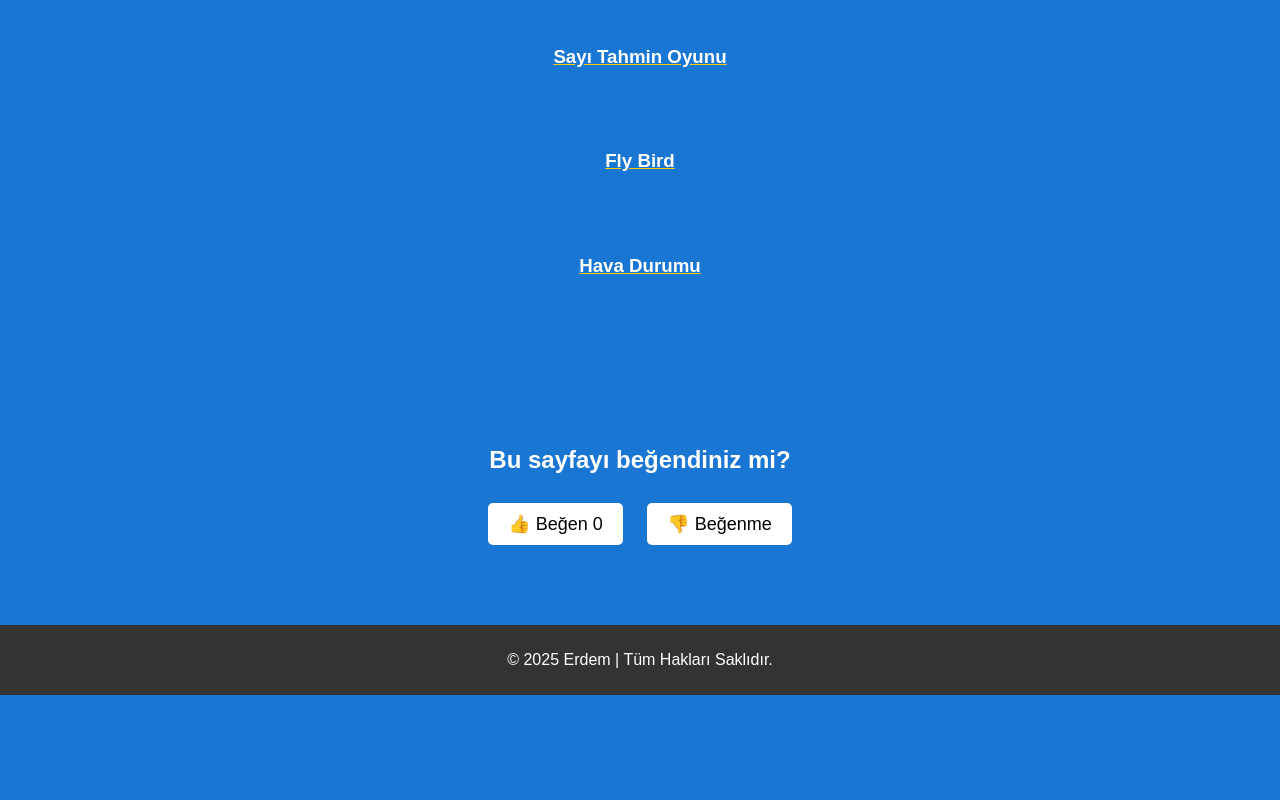
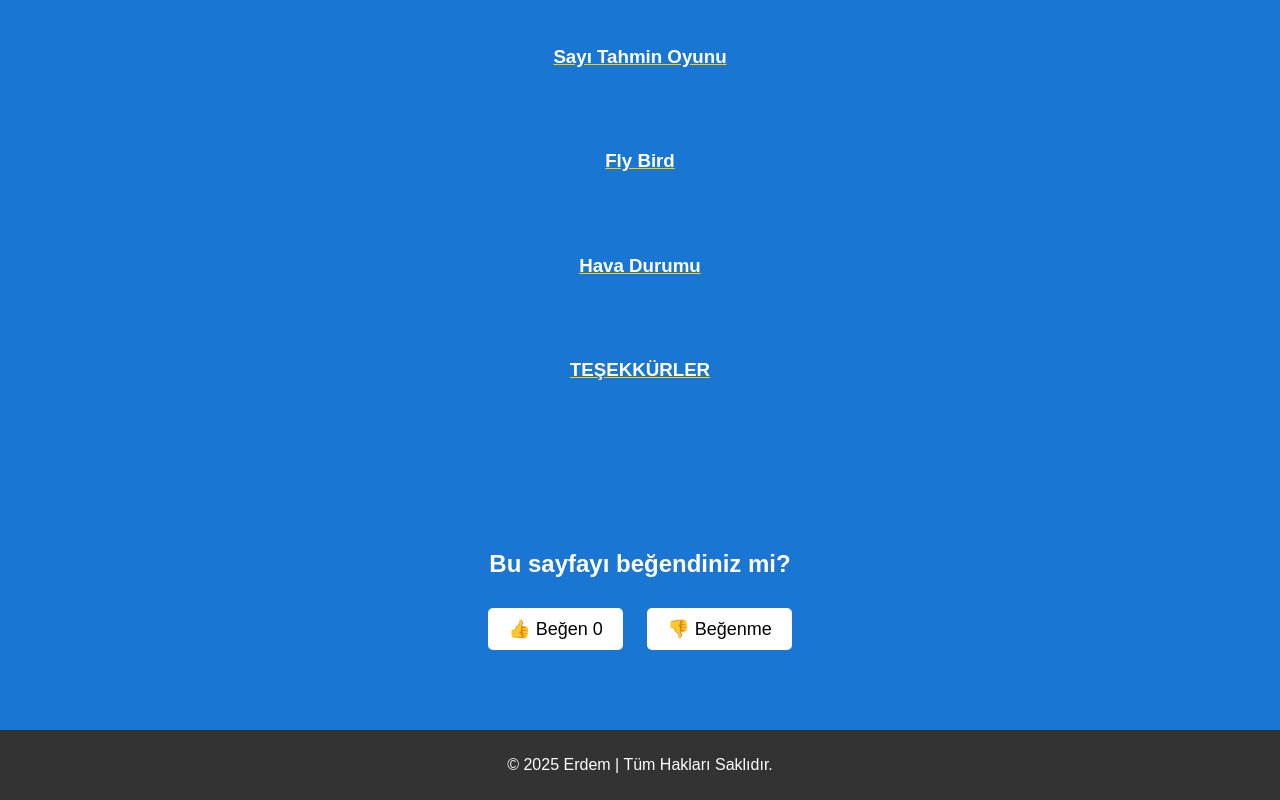
Before and after one commit to ERDEM-COULD/WEB-SITEM, a plain HTML site: page index.html in a window 1280 px wide. Shown: the part 1674-2474 px from the top of the page. Before the commit the page ends 2369 px from the top, so only its background shows below. Drawn offline with Linux system fonts and the light colour scheme.

Commit message:
Update index.html

```diff
--- a/index.html
+++ b/index.html
@@ -70,6 +70,9 @@
         <div class="project">
             <h3><a href="https://erdem-could.github.io/HAVA-DURUMU/" target="_blank">Hava Durumu</a></h3>
         </div>
+        <div class="project">
+            <h3><a href="https://erdem-could.github.io/HAVA-DURUMU/" target="_blank">TEŞEKKÜRLER</a></h3>
+        </div>
     </section>
     <section id="vote-section">
         <h2>Bu sayfayı beğendiniz mi?</h2>
```
